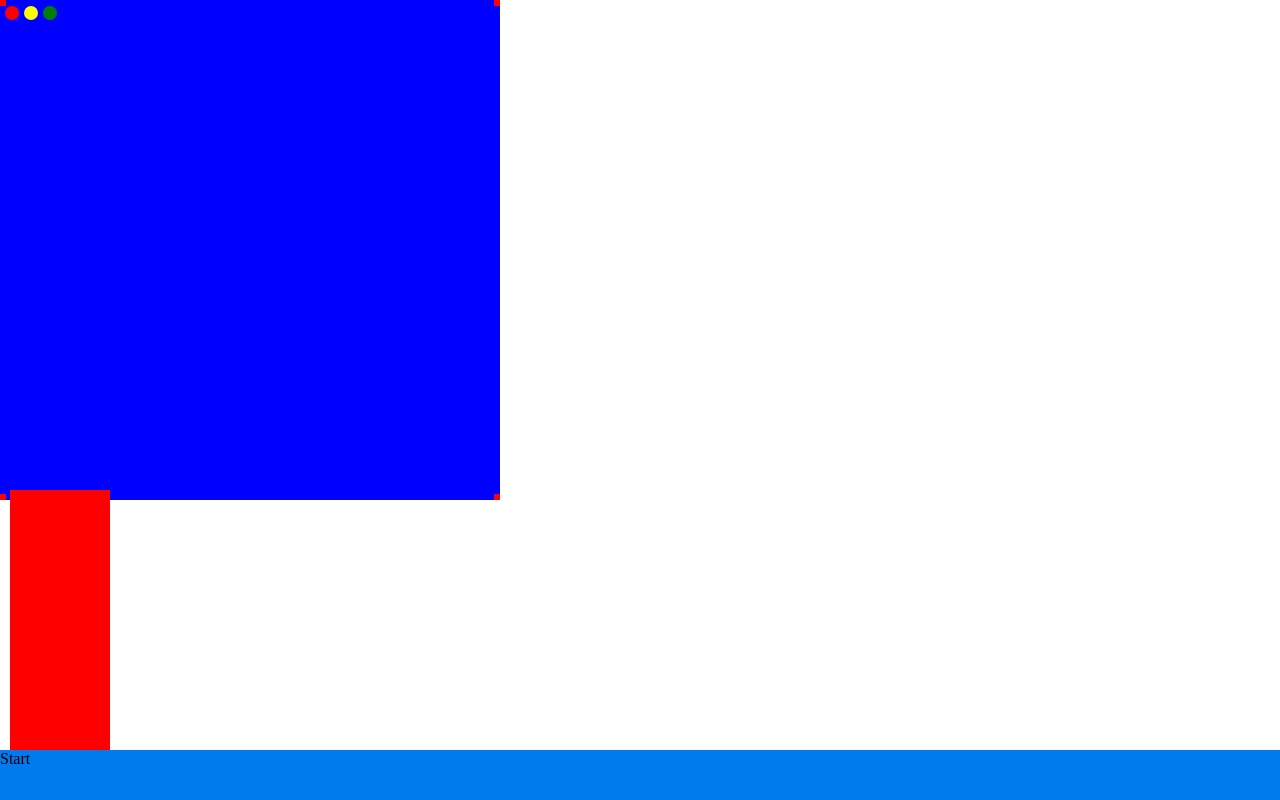
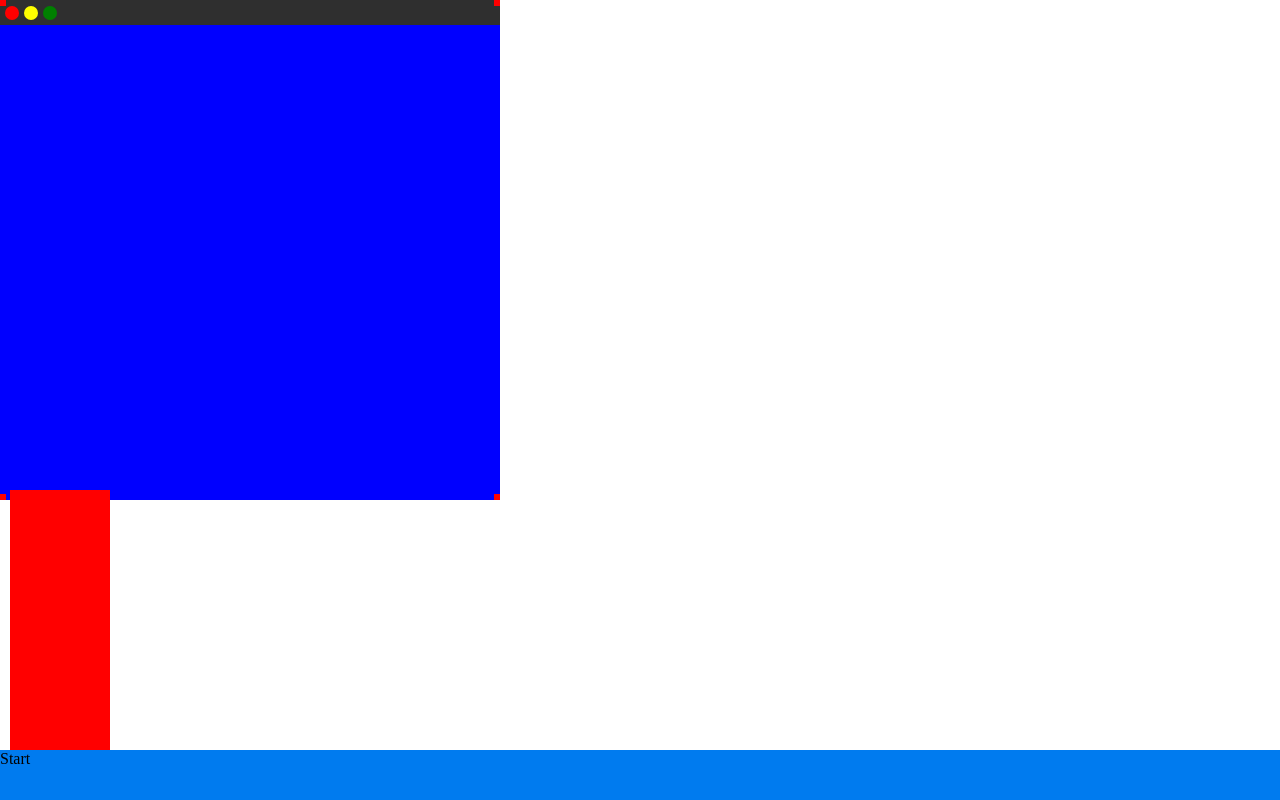
Before and after one commit to awhaston/awhaston.dev, a React (Vite) app: page / in a window 1280 px wide. Built offline with nearby package versions, Linux system fonts and the light colour scheme.

Commit message:
Added Window color variable

```diff
--- a/src/index.css
+++ b/src/index.css
@@ -1,5 +1,6 @@
 :root {
 	--taskbar-color: #007bef;
+	--window-color: rgb(47, 47, 47);
 }
 
 html,
```
